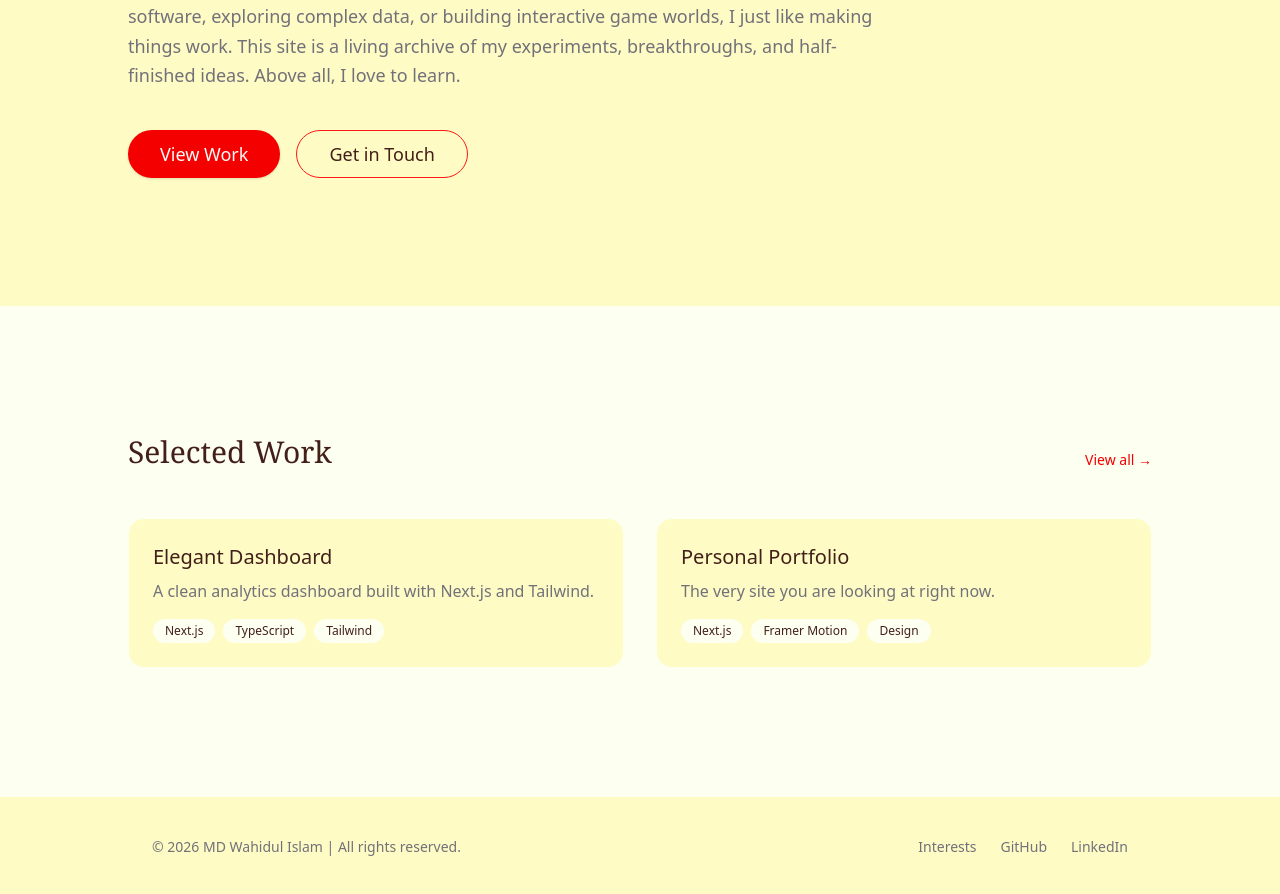
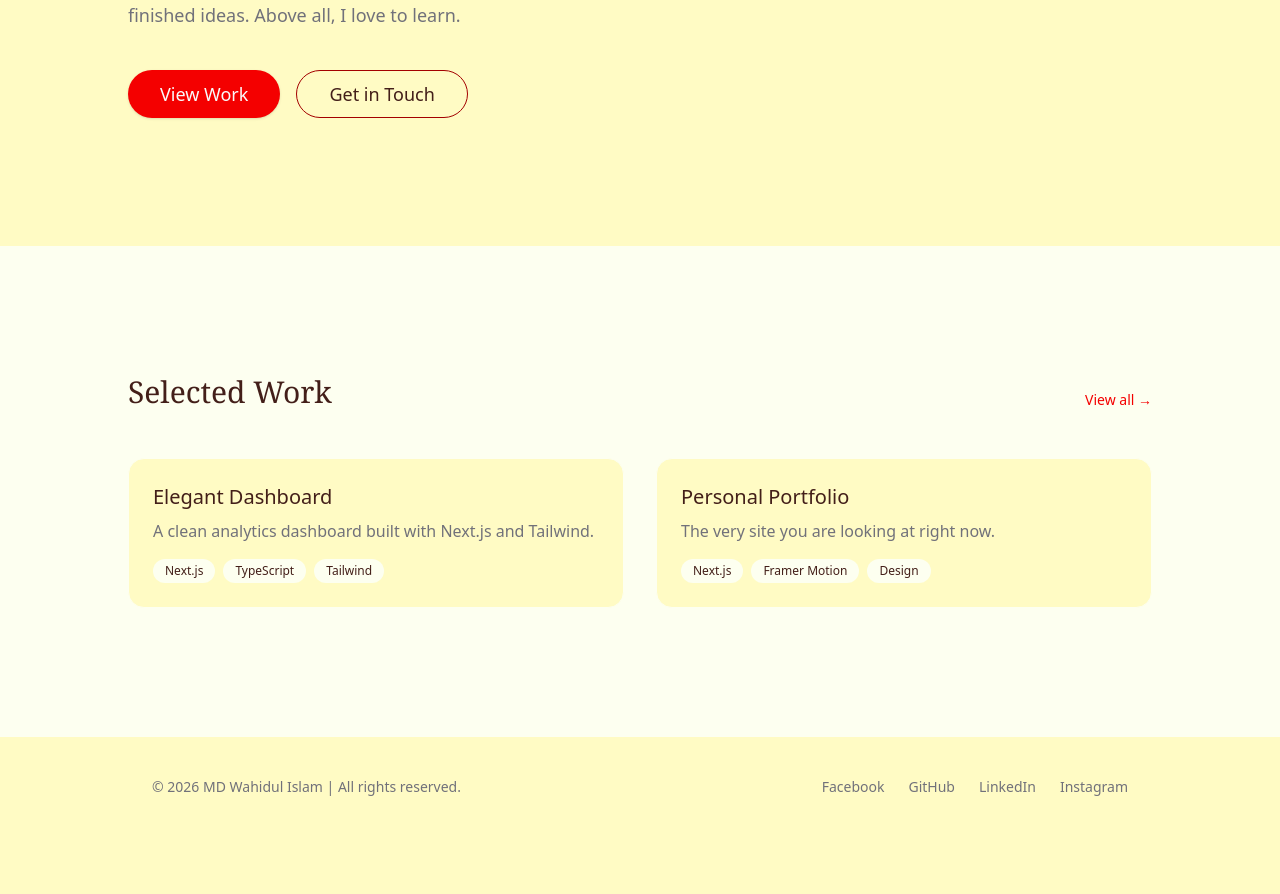
Before and after one commit to Stray3rdBorn/Portfolio-2026, a Next.js app in the folder portfolio/: page / in a window 1280 px wide. Shown: the part 424-1318 px from the top of the page. After the commit the page ends 1261 px from the top, so only its background shows below. Built offline with nearby package versions, Linux system fonts and the light colour scheme.

Commit message:
More changes

```diff
--- a/portfolio/app/globals.css
+++ b/portfolio/app/globals.css
@@ -24,7 +24,7 @@
   /* LIGHT MODE: off-white background, red accent */
   --color-bg: #fffbc4; /* off-white, faint warm tint */
   --color-surface: #fdfff0; /* cards are pure white — pop against off-white */
-  --color-border: #ff1818; /* visible border */
+  --color-border: #a30000; /* visible border */
   --color-text: #431f19; /* dark brown, no tint */
   --color-muted: #71717a;
   --color-accent: #f40000; /* red */
--- a/portfolio/app/layout.tsx
+++ b/portfolio/app/layout.tsx
@@ -11,8 +11,7 @@ export const metadata: Metadata = {
     default: "MD Wahidul Islam | Portfolio",
     template: "%s | MD Wahidul Islam",
   },
-  description:
-    "Personal portfolio of MD Wahidul Islam, a developer who loves building system tools & games.",
+  description: "Full stack developer who loves building system tools & games.",
 };
 export default function RootLayout({
   children,
--- a/portfolio/app/page.tsx
+++ b/portfolio/app/page.tsx
@@ -12,8 +12,7 @@ export default function HomePage() {
       <Section className="pt-32 pb-20">
         <div className="max-w-3xl">
           <h1 className="font-serif text-5xl md:text-6xl font-medium tracking-tight text-text">
-            Hi, I'm Wahid, <br />
-            Software Engineer & Developer.
+            Software Engineer <br />& Developer.
           </h1>
           <p className="mt-6 text-lg text-muted leading-relaxed">
             I code at the intersection of logic, research, and play. Whether
--- a/portfolio/components/layout/Footer.tsx
+++ b/portfolio/components/layout/Footer.tsx
@@ -1,7 +1,7 @@
 import Link from "next/link";
 
 export function Footer() {
-  const currentYear = 2026;
+  const currentYear = new Date().getFullYear();
 
   return (
     <footer className="border-t border-surface bg-bg">
@@ -11,14 +11,16 @@ export function Footer() {
         </p>
 
         <div className="flex gap-6">
-          <Link
-            href="/interests"
+          <a
+            href="https://www.facebook.com/share/1HKVK2JHYB"
+            target="_blank"
+            rel="noopener noreferrer"
             className="text-sm text-muted hover:text-accent transition-colors"
           >
-            Interests
-          </Link>
+            Facebook
+          </a>
           <a
-            href="https://github.com/yourusername"
+            href="https://github.com/Stray3rdborn"
             target="_blank"
             rel="noopener noreferrer"
             className="text-sm text-muted hover:text-accent transition-colors"
@@ -26,13 +28,21 @@ export function Footer() {
             GitHub
           </a>
           <a
-            href="https://linkedin.com/in/yourusername"
+            href="https://www.linkedin.com/in/md-wahidul-islam-973304265"
             target="_blank"
             rel="noopener noreferrer"
             className="text-sm text-muted hover:text-accent transition-colors"
           >
             LinkedIn
           </a>
+          <a
+            href="https://www.instagram.com/wahidihan_514m/?hl=en"
+            target="_blank"
+            rel="noopener noreferrer"
+            className="text-sm text-muted hover:text-accent transition-colors"
+          >
+            Instagram
+          </a>
         </div>
       </div>
     </footer>
```
